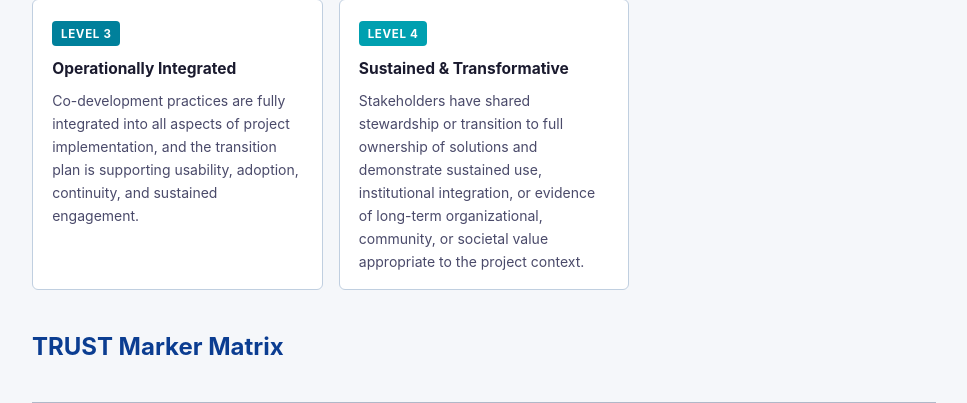
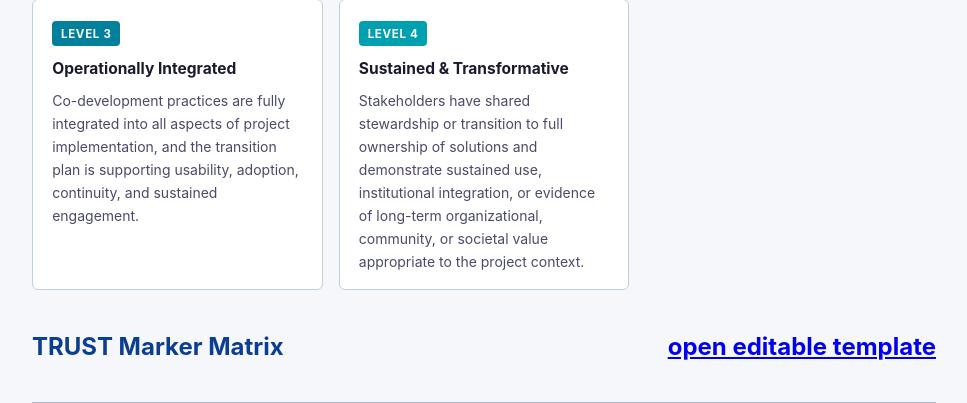
Before and after one commit to NASA-EarthRISE/earthrise-toolkit_Solution-Co-Development-Toolkit, a Django app: page /trust-marker/ in a window 1280 px wide. Shown: the part 1870-2273 px from the top of the page, without its empty margins (296-1263 px from the left). Run offline with Django 5.2, Linux system fonts and the light colour scheme; data comes from the database, SQL or seed files in the repository; data that the repository does not hold is empty.

Commit message:
download trust marker matrix

```diff
--- a/templates/webapp/trust_marker.html
+++ b/templates/webapp/trust_marker.html
@@ -227,7 +227,7 @@
         </div>
     </div>
 
-    <h2>TRUST Marker Matrix</h2>
+    <h2 style="display: flex; justify-content: space-between; align-items: center;">TRUST Marker Matrix  <a href="{%  static 'toolkit_documents/Fillable_TRUST_Matrix.docx'  %}" title="Fillable TRUST Matrix">open editable template</a></h2>
 
     <div style="overflow-x: auto;">
         <table class="trust-matrix">
```
Also changed, not shown: 1 other file.
